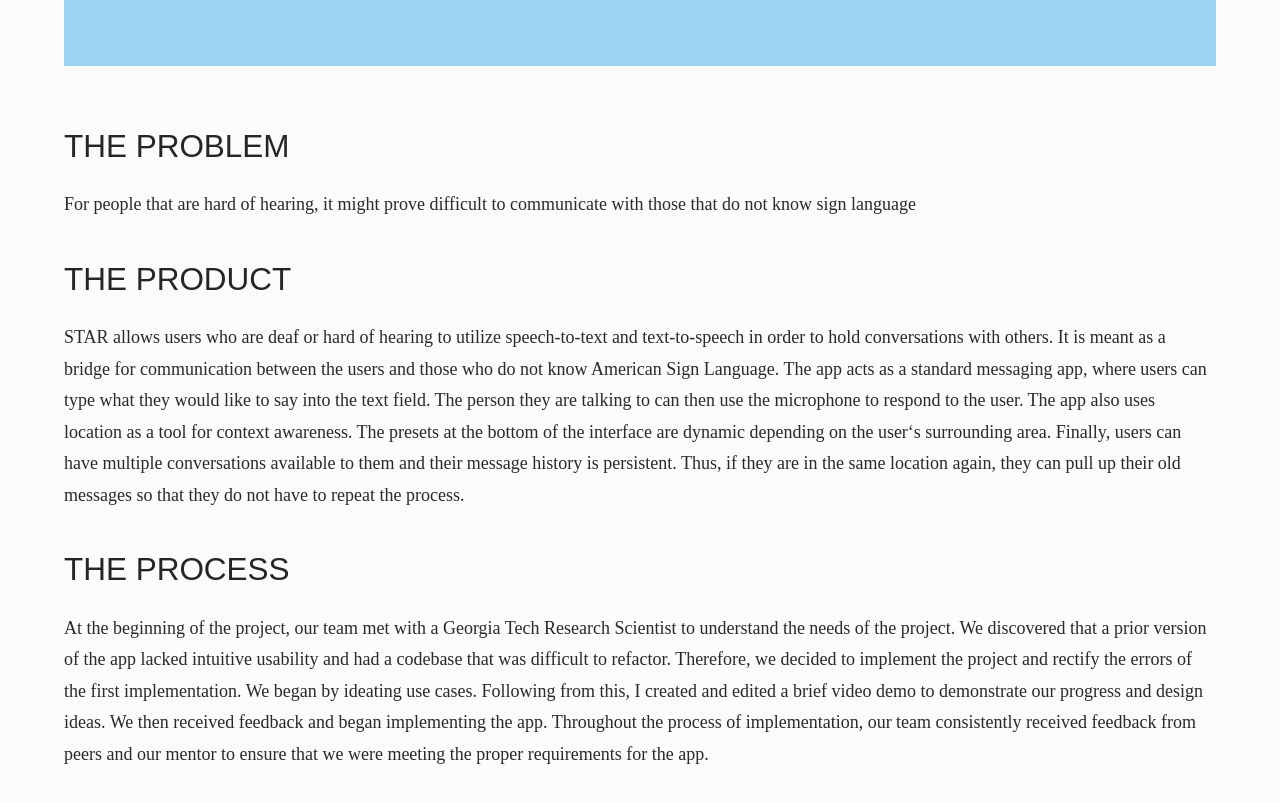
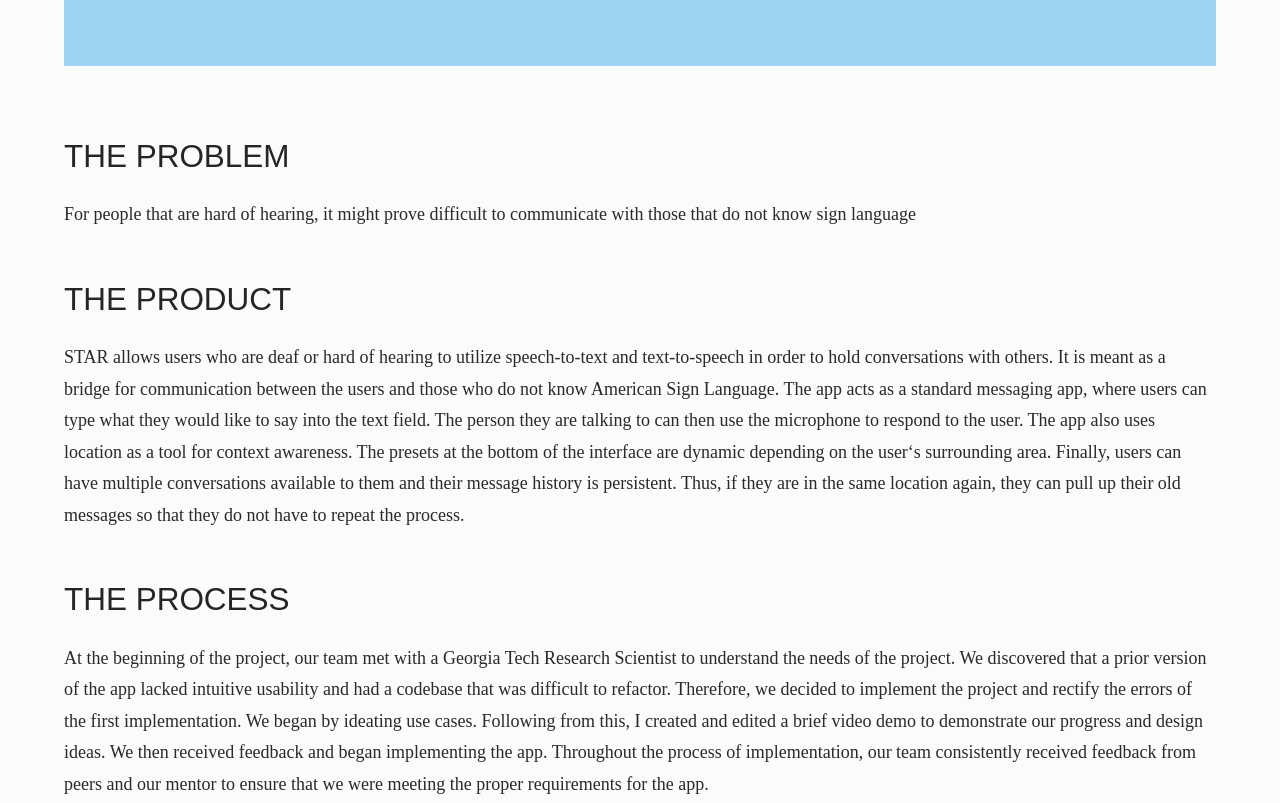
Before and after one commit to quintonj/personal-portfolio, a Gatsby site: page /work/star in a window 1280 px wide. Shown: the part 960-1763 px from the top of the page. Built offline with nearby package versions, Linux system fonts and the light colour scheme; Gatsby itself is replaced by a stand-in of ours; a web font is replaced by a local one.

Commit message:
Increasing spacing between sections

```diff
--- a/src/styles/components.scss
+++ b/src/styles/components.scss
@@ -2,7 +2,7 @@
 EXTRA STYLES FOR COMPONENTS
 */
 .sectionName {
-  margin-top: 40px;
+  margin-top: 50px;
 }
 
 .work-intro-quote::before {
```
